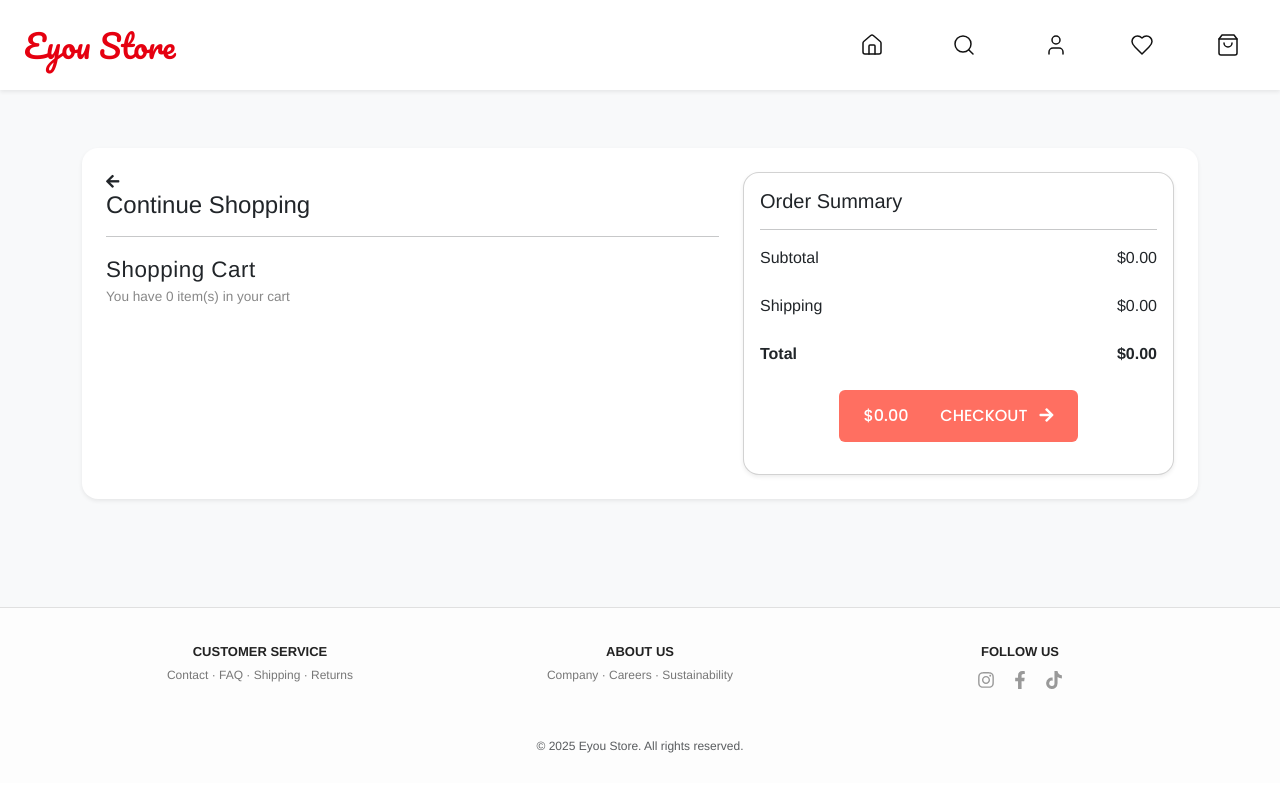
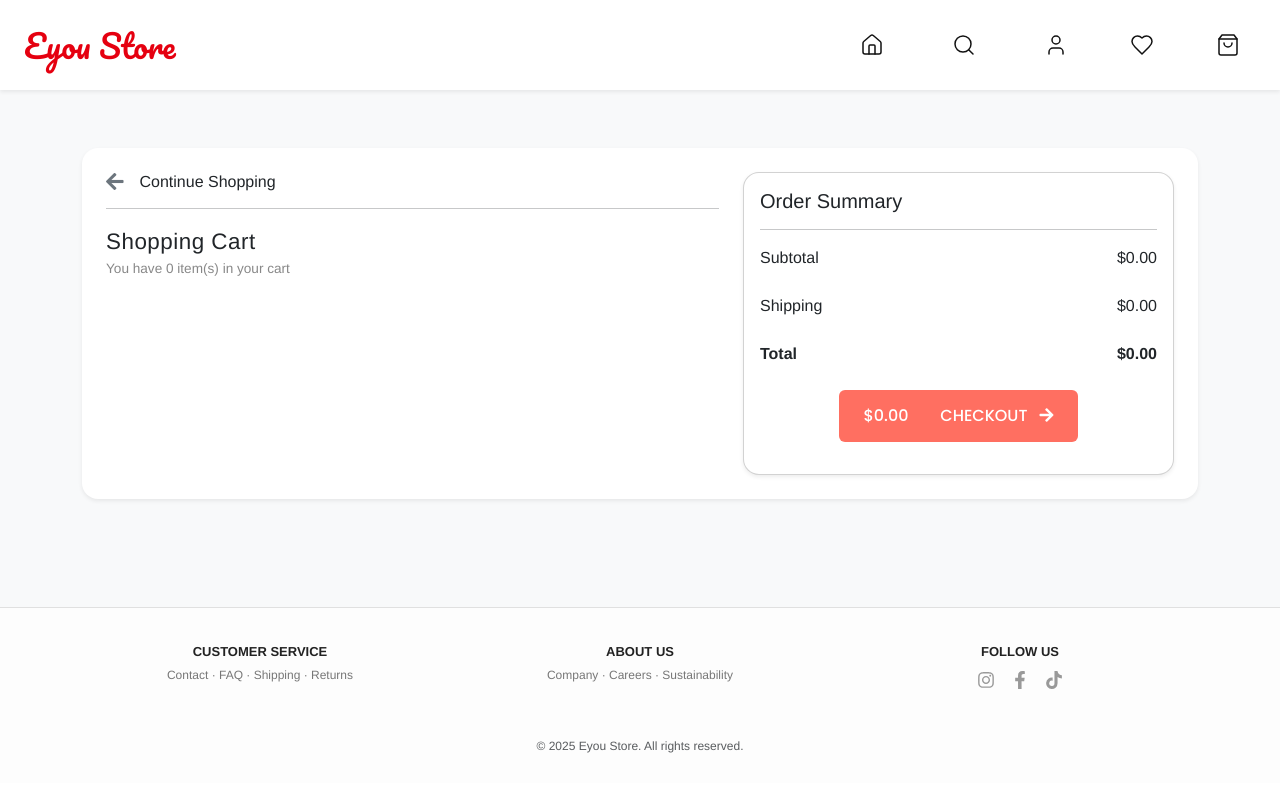
Before and after one commit to Meycemabd/Ecommerce, a React (Vite) app in the folder client/: page /cart in a window 1280 px wide. Shown: the top 792 px of the page. Built offline with nearby package versions, Linux system fonts and the light colour scheme.

Commit message:
cartpage done!

```diff
--- a/client/src/pages/CartPage.jsx
+++ b/client/src/pages/CartPage.jsx
@@ -30,9 +30,9 @@ export default function CartPage() {
                   {/* LEFT SIDE */}
                   <MDBCol lg="7">
                   <MDBTypography tag="h6" className="mb-3">
-                      <a href="/" className="text-body cart-back-link">
-                        <MDBIcon fas icon="arrow-left" className="me-2" />
-                        <h4>Continue Shopping</h4>
+                      <a href="/" className="text-body cart-back-link d-flex align-items-center">
+                        <MDBIcon fas icon="arrow-left" className="me-3 fs-5 text-secondary" />
+                        <span className="fw-light fs-6">Continue Shopping</span>
                       </a>
                   </MDBTypography>
 
@@ -72,14 +72,13 @@ export default function CartPage() {
                               <MDBTypography tag="h6" className="cart-product-price mb-0">
                                 ${(item.price * item.quantity).toFixed(2)}
                               </MDBTypography>
-                              <MDBBtn
-                                color="link"
-                                size="sm"
+                                  <button
                                   className="cart-trash-btn"
                                   onClick={() => dispatch(removeFromCart(item.id))}
                                 >
                                   <MDBIcon fas icon="trash-alt" />
-                              </MDBBtn>
+                                </button>
+
                             </div>
                           </div>
                         </MDBCardBody>
@@ -118,9 +117,6 @@ export default function CartPage() {
                             </span>
                           </div>
                         </button>
-
-
-
                       </MDBCardBody>
                     </MDBCard>
                   </MDBCol>
--- a/client/src/styles/pagesCSS/CartPage.css
+++ b/client/src/styles/pagesCSS/CartPage.css
@@ -14,6 +14,11 @@
   text-decoration: none;
   color: #333;
   font-size: 0.95rem;
+}
+
+.cart-back-link:hover .fa-arrow-left {
+  transform: translateX(-4px);
+  transition: transform 0.3s ease;
 }
 
 /* Haupttitel */
@@ -64,7 +69,6 @@
   padding: 0;
 }
 
-/* Rechte Seite: Summary */
 .cart-summary-card {
   background-color: #fff;
   color: #111;
@@ -101,7 +105,7 @@
   font-size: 1rem;
   font-weight: 500;
   color: white;
-  background-color: #ff6f61; /* Korallenrot / freundlich */
+  background-color: #ff6f61;
   border: none;
   border-radius: 6px;
   text-transform: uppercase;
@@ -124,7 +128,7 @@
 }
 
 .cart-card-checkout-btn:hover {
-  background-color: #e85b51; /* dunkleres rosé beim Hover */
+  background-color: #e85b51;
 }
 
 .cart-card-checkout-btn:active {
@@ -138,8 +142,12 @@
 .cart-trash-btn {
   color: #e50010;
   font-size: 1.2rem;
+  background: transparent;
+  border: none;
   margin-left: 1rem;
+  padding: 0;
   transition: color 0.3s ease, transform 0.2s ease;
+  cursor: pointer;
 }
 
 .cart-trash-btn:hover {
```
Lines whose indentation alone changed are shown as unchanged.
